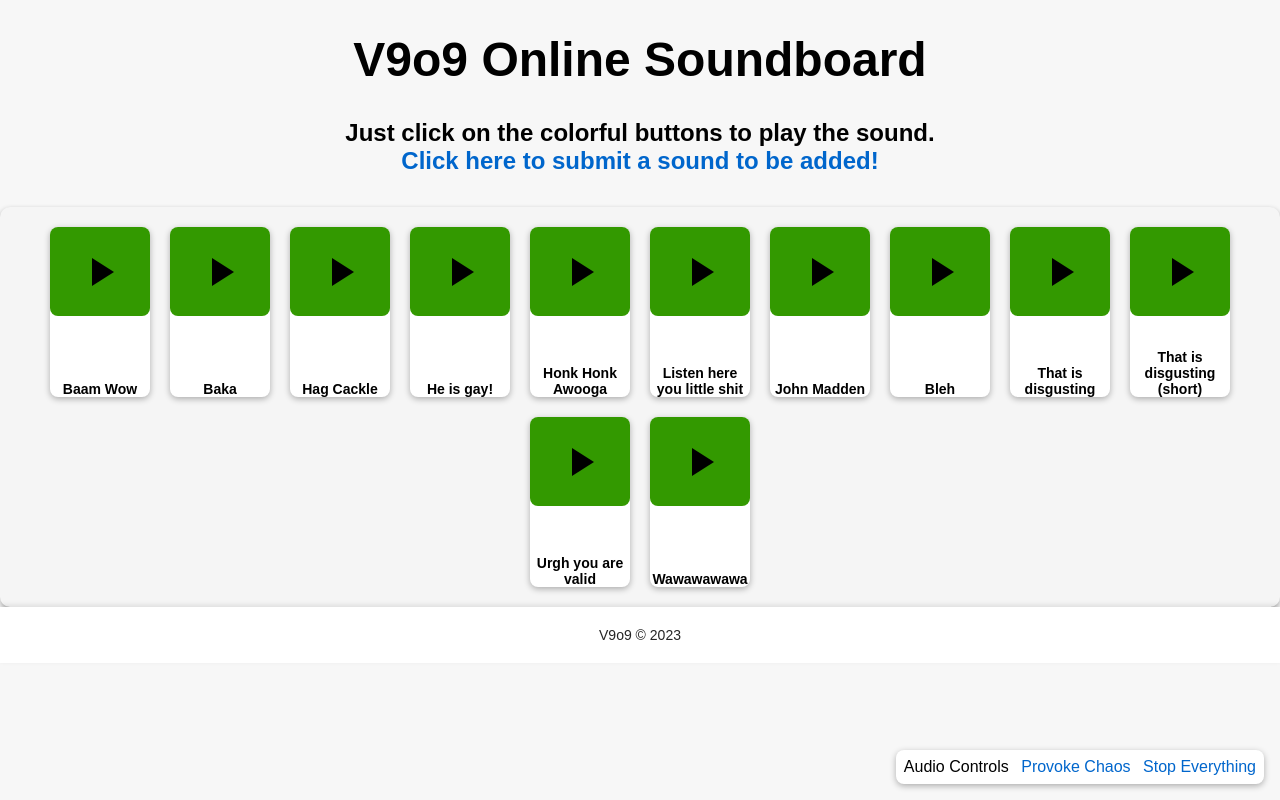
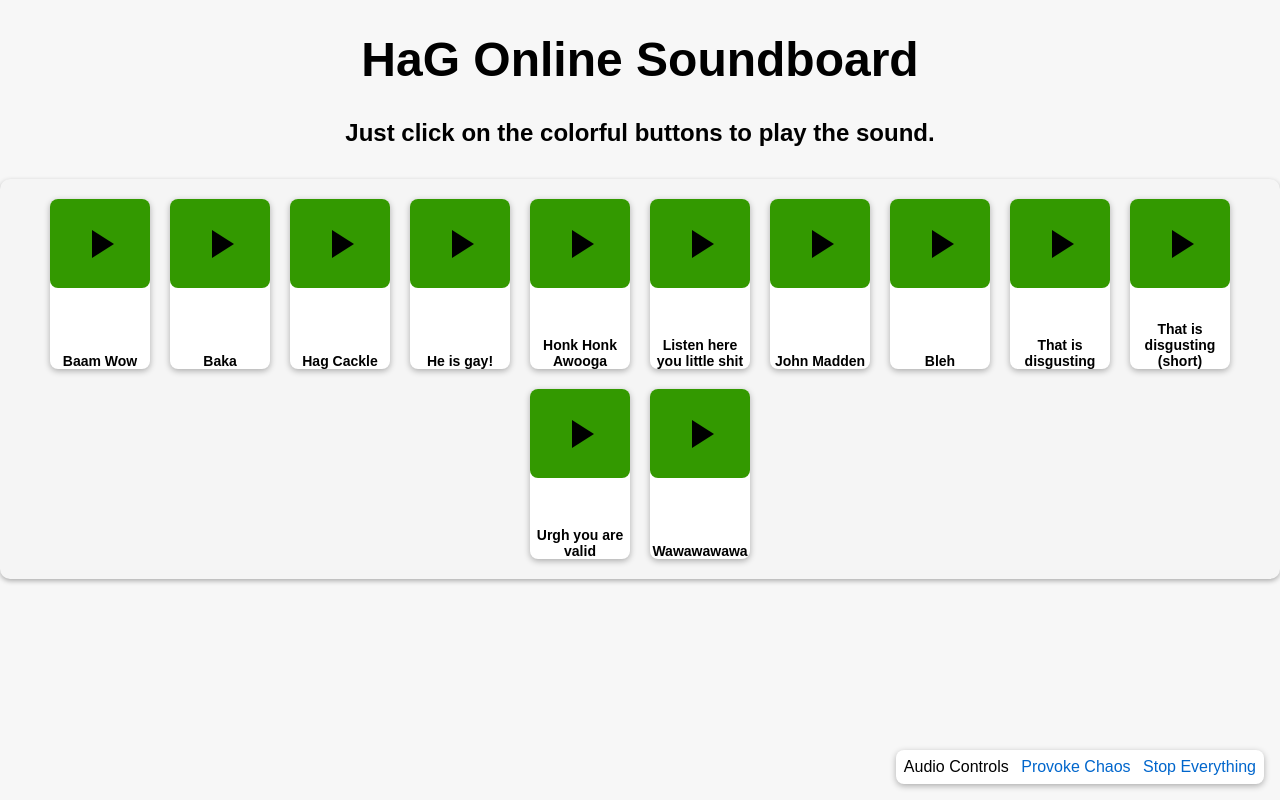
Before and after one commit to DiaphanousDuck/soundboard, a plain HTML site: page og.html in a window 1280 px wide. Drawn offline with Linux system fonts and the light colour scheme.

Commit message:
layout update

```diff
--- a/og.html
+++ b/og.html
@@ -2,9 +2,9 @@
 <html>
   <head>
     <link rel="stylesheet" href="css/styles.css" />
-    <link rel="icon" href="img/large.png" />
-    <link rel="shortcut icon" href="img/large.png" type="image/x-icon" />
-    <link rel="apple-touch-icon" href="img/large.png" type="image/x-icon" />
+    <link rel="icon" href="img/small.png" />
+    <link rel="shortcut icon" href="img/small.png" type="image/x-icon" />
+    <link rel="apple-touch-icon" href="img/small.png" type="image/x-icon" />
     <title>V9o9 Online Soundboard</title>
     <meta name="viewport" content="width=device-width, initial-scale=1.0" />
     <meta name="title" content="V9o9 Online Soundboard" />
@@ -27,10 +27,9 @@
     </script>
   </head>
   <body>
-    <h1>V9o9 Online Soundboard</h1>
+    <h1>HaG Online Soundboard</h1>
     <h2>
       Just click on the colorful buttons to play the sound.<br />
-      <a href="https://forms.gle/qnCFKB8TXVoDeAyS8">Click here to submit a sound to be added!</a><br />
     </h2>
     <div class="control">
       Audio Controls
@@ -43,7 +42,6 @@
         <div class="spinner"></div>
       </div>
     </div>
-    <p id="footer">V9o9 © 2023</p>
     <script type="application/javascript" src="loader.js"></script>
   </body>
 </html>
```
Also changed, not shown: index.html (+1 -1 lines), img/large.png (deleted), img/mlg-favicon.png (deleted), img/small.png.
